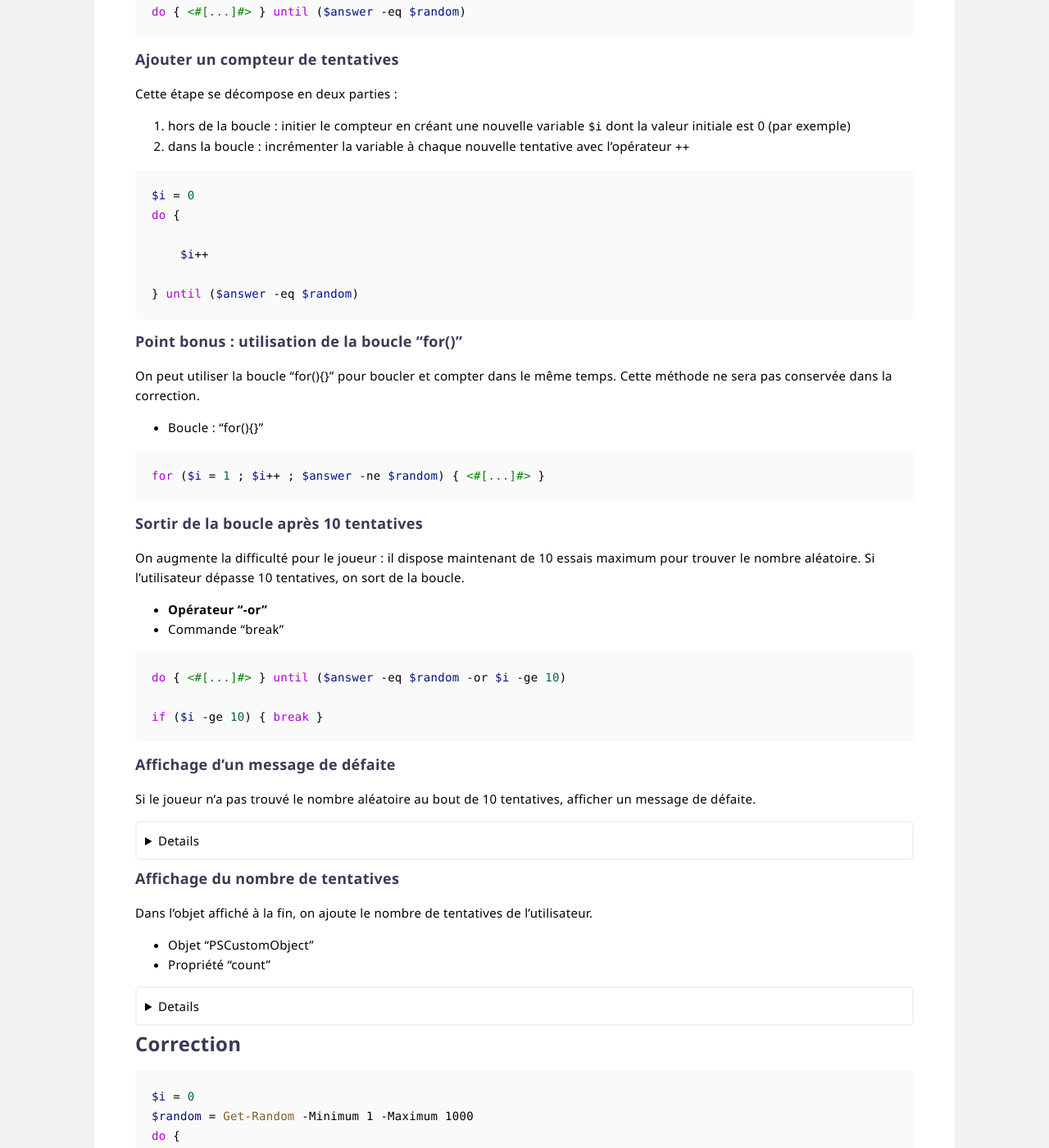
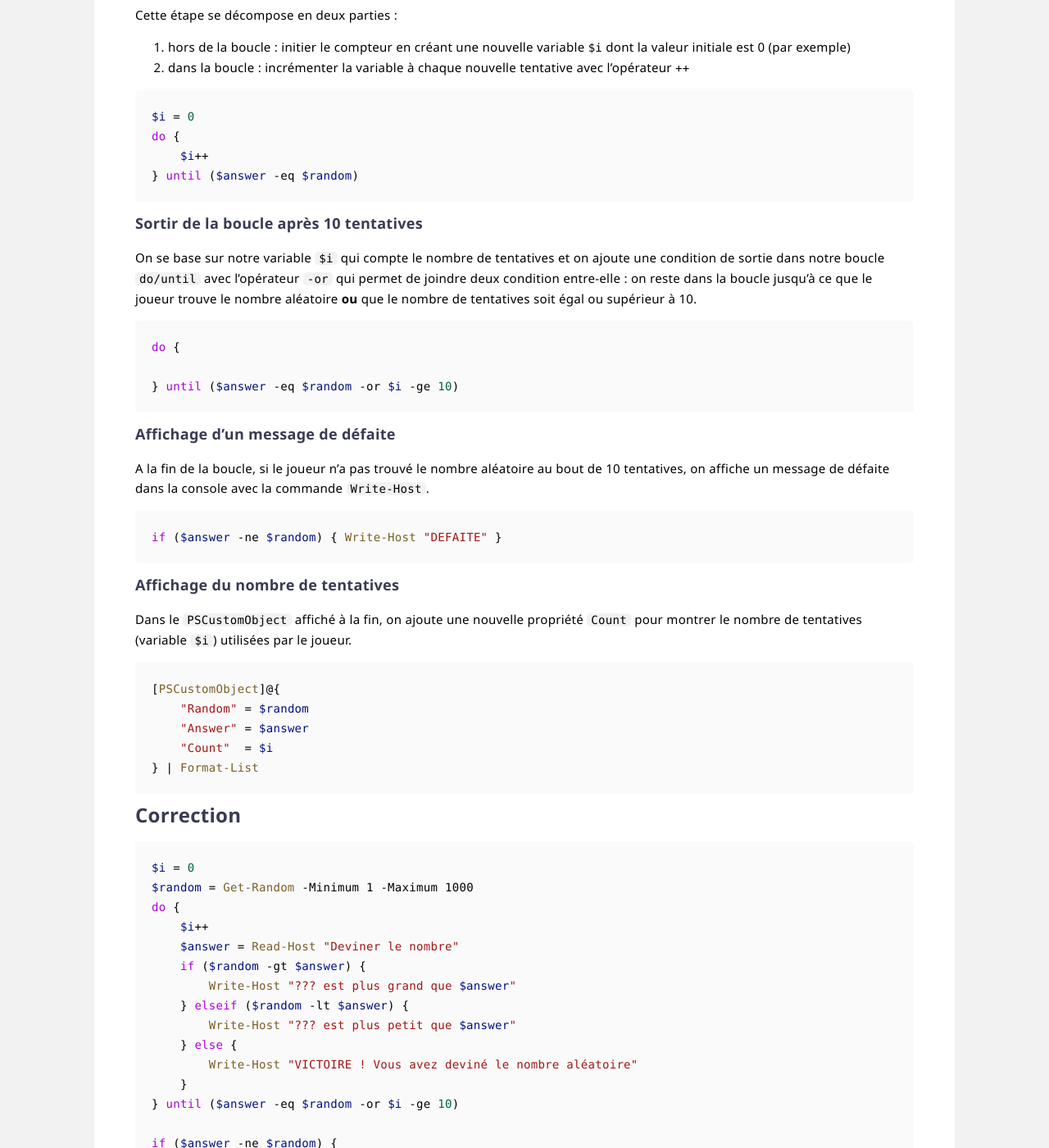
Before and after one commit to leobouard/leobouard.github.io, a Jekyll site: the page built from _posts/2022-10-21-cours-pratique-posh-2.md, in a window 1280 px wide and 1400 px high, scrolled down 1886 px. Shown: the whole window at 82% size. Built offline with Jekyll 4.4.1, drawn with Linux system fonts in a browser that asks for light colours; some of the changed text lies outside the part shown.

Commit message:
Update 2022-10-21-cours-pratique-posh-2.md

````diff
--- a/_posts/2022-10-21-cours-pratique-posh-2.md
+++ b/_posts/2022-10-21-cours-pratique-posh-2.md
@@ -20,9 +20,7 @@ Exemple de victoire :
 
 > Deviner le nombre: 500\
 > ??? est plus grand que 500\
-> \
-> [...]
-> \
+> [...]\
 > Deviner le nombre: 560\
 > VICTOIRE ! Vous avez deviné le nombre aléatoire\
 > \
@@ -34,9 +32,7 @@ Exemple de défaite :
 
 > Deviner le nombre: 500\
 > ??? est plus grand que 500\
-> \
-> [...]
-> \
+> [...]\
 > Deviner le nombre: 608\
 > ??? est plus petit que 608\
 > DEFAITE. Vous n'avez pas réussi à trouver le nombre aléatoire\
@@ -60,16 +56,14 @@ Exemple de défaite :
 Pour permettre au joueur d'avoir plusieurs tentatives, le plus simple est de mettre le code dans une boucle. Plusieurs types de boucles sont utilisables dans notre exemple, suivant notre condition de sortie.
 
 - boucle `while` : tant que le joueur n'a pas trouvé le nombre aléatoire, on reste dans la boucle
-- boucle `do while` : on reste dans la boucle tant que le joueur n'a pas trouvé le nombre aléatoire
-- **boucle `do until`** : on reste dans la boucle jusqu'à ce que le joueur trouve le nombre aléatoire
+- boucle `do/while` : on reste dans la boucle tant que le joueur n'a pas trouvé le nombre aléatoire
+- **boucle `do/until`** : on reste dans la boucle jusqu'à ce que le joueur trouve le nombre aléatoire
 
-Pour le script exemple, j'ai choisi la boucle `do until`.
+Pour le script exemple, j'ai choisi la boucle `do/until`.
 
 ```powershell
 while ($answer -ne $random) { <#[...]#> }
-
 do { <#[...]#> } while ($answer -ne $random)
-
 do { <#[...]#> } until ($answer -eq $random)
 ```
 
@@ -83,61 +77,51 @@ Cette étape se décompose en deux parties :
 ```powershell
 $i = 0
 do {
-
     $i++
-
 } until ($answer -eq $random)
 ```
 
+<!--
 ### Point bonus : utilisation de la boucle "for()"
 
-On peut utiliser la boucle "for(){}" pour boucler et compter dans le même temps. Cette méthode ne sera pas conservée dans la correction.
+On peut utiliser la boucle `for` pour boucler et compter dans le même temps. Cette méthode ne sera pas conservée dans la correction.
 
 - Boucle : "for(){}"
 
 ```powershell
 for ($i = 1 ; $i++ ; $answer -ne $random) { <#[...]#> }
 ```
+-->
 
 ### Sortir de la boucle après 10 tentatives
 
-On augmente la difficulté pour le joueur : il dispose maintenant de 10 essais maximum pour trouver le nombre aléatoire. Si l'utilisateur dépasse 10 tentatives, on sort de la boucle.
-
-- **Opérateur "-or"**
-- Commande "break"
+On se base sur notre variable `$i` qui compte le nombre de tentatives et on ajoute une condition de sortie dans notre boucle `do/until` avec l'opérateur `-or` qui permet de joindre deux condition entre-elle : on reste dans la boucle jusqu'à ce que le joueur trouve le nombre aléatoire **ou** que le nombre de tentatives soit égal ou supérieur à 10.
 
 ```powershell
-do { <#[...]#> } until ($answer -eq $random -or $i -ge 10)
+do {
 
-if ($i -ge 10) { break }
+} until ($answer -eq $random -or $i -ge 10)
 ```
 
 ### Affichage d'un message de défaite
 
-Si le joueur n'a pas trouvé le nombre aléatoire au bout de 10 tentatives, afficher un message de défaite.
+A la fin de la boucle, si le joueur n'a pas trouvé le nombre aléatoire au bout de 10 tentatives, on affiche un message de défaite dans la console avec la commande `Write-Host`.
 
-<details>
-  <pre><code>
-    if ($answer -ne $random) { Write-Host "DEFAITE" }
-  </code></pre>
-</details>
+```powershell
+if ($answer -ne $random) { Write-Host "DEFAITE" }
+```
 
 ### Affichage du nombre de tentatives
 
-Dans l'objet affiché à la fin, on ajoute le nombre de tentatives de l'utilisateur.
+Dans le `PSCustomObject` affiché à la fin, on ajoute une nouvelle propriété `Count` pour montrer le nombre de tentatives (variable `$i`) utilisées par le joueur.
 
-- Objet "PSCustomObject"
-- Propriété "count"
-
-<details>
-  <pre><code>
-    [PSCustomObject]@{
-        "Random" = $random
-        "Answer" = $answer
-        "Count"  = $i
-    } | Format-List
-  </code></pre>
-</details>
+```powershell
+[PSCustomObject]@{
+    "Random" = $random
+    "Answer" = $answer
+    "Count"  = $i
+} | Format-List
+```
 
 ## Correction
 
````
